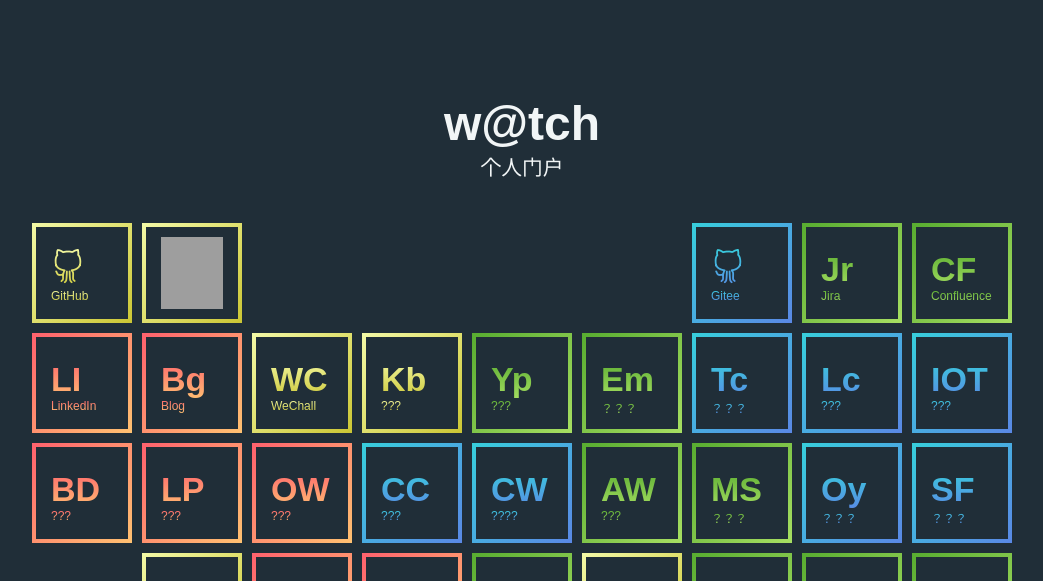
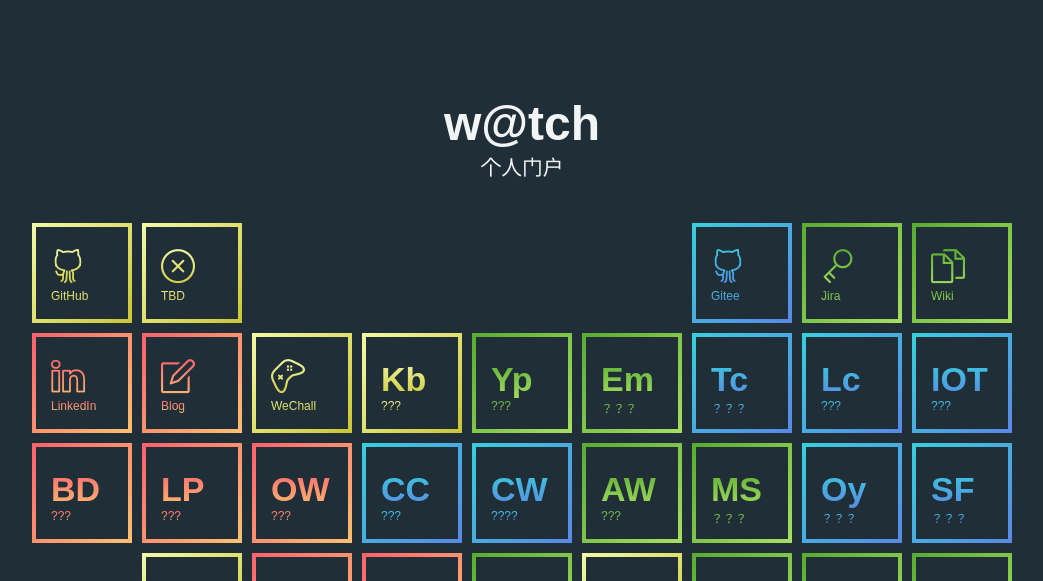
Before and after one commit to L1nwatch/my_blog_source, a Django app: template my_blog/articles/templates/index_home.html in a window 1280 px wide. Shown: the top 581 px of the page, without its empty margins (118-1161 px from the left). Run offline with Django 3.2, Linux system fonts and the light colour scheme; the template is opened without the code that fills it, so the values that code supplies are empty; some libraries are stand-ins or nearby versions; grey boxes are pictures that could not be loaded.

Commit message:
【2021-10-10】已将现有的首页内容换成图标并编写单元测试

```diff
--- a/my_blog/articles/templates/index_home.html
+++ b/my_blog/articles/templates/index_home.html
@@ -28,7 +28,8 @@
     <a class="periodic-element social-media" data-description="？？？ 🐶" target="_blank"
        href="#">
         <div class="periodic-element-inner">
-            <img src="website_portals/tcl-vector-logo.png" height=100% width=100%>
+            <div class="title"><i class="icon-close icons"></i></div>
+            <div class="description">TBD</div>
         </div>
     </a>
     <a class="periodic-element just-trying"
@@ -42,7 +43,7 @@
     <a class="periodic-element intense-work" data-description="个人使用的 Jira 🔥"
        href="https://w4tch.atlassian.net/jira" target="_blank">
         <div class="periodic-element-inner">
-            <div class="title">Jr</div>
+            <div class="title"><i class="icon-key icons"></i></div>
             <div class="description">Jira</div>
         </div>
     </a>
@@ -50,15 +51,15 @@
        data-description="个人使用的 confluence 💪🏻"
        href="https://w4tch.atlassian.net/wiki" target="_blank">
         <div class="periodic-element-inner">
-            <div class="title">CF</div>
-            <div class="description">Confluence</div>
+            <div class="title"><i class="icon-docs icons"></i></div>
+            <div class="description">Wiki</div>
         </div>
     </a>
     <a class="periodic-element fun-stuff"
        data-description="领英 linkedin 个人主页 🐛"
        href="https://www.linkedin.com/in/%E4%B8%B0-%E6%9E%97-ba4495102/" target="_blank">
         <div class="periodic-element-inner">
-            <div class="title">LI</div>
+            <div class="title"><i class="icon-social-linkedin icons"></i></div>
             <div class="description">LinkedIn</div>
         </div>
     </a>
@@ -66,14 +67,14 @@
        data-description="个人笔记库主页"
        href="http://watch0.top/articles" target="_blank">
         <div class="periodic-element-inner">
-            <div class="title">Bg</div>
+            <div class="title"><i class="icon-note icons"></i></div>
             <div class="description">Blog</div>
         </div>
     </a>
     <a class="periodic-element social-media" data-description="安全挑战页面 🐦"
        href="http://www.wechall.net/profile/WATCH" target="_blank">
         <div class="periodic-element-inner">
-            <div class="title">WC</div>
+            <div class="title"><i class="icon-game-controller icons"></i></div>
             <div class="description">WeChall</div>
         </div>
     </a>
```
Also changed, not shown: my_blog/homepage/tests/test_views.py (+7 -0 lines).
